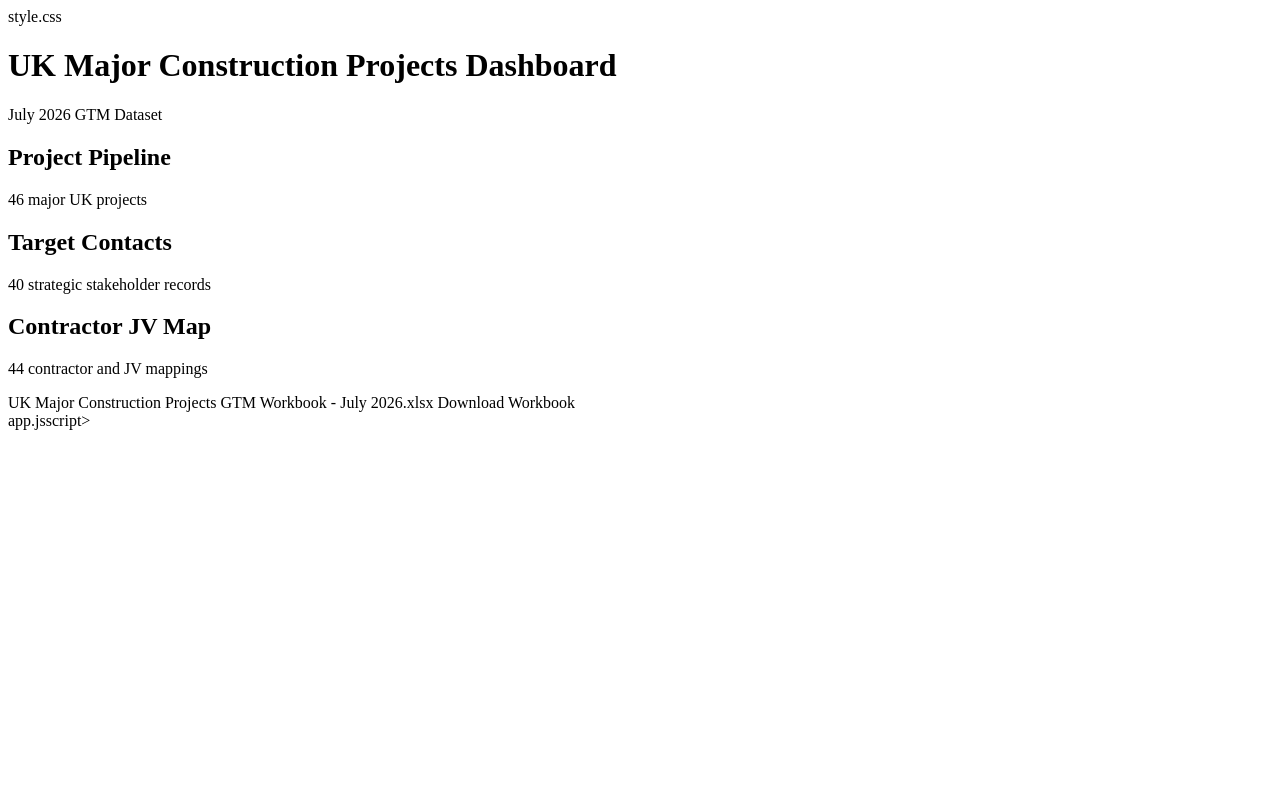
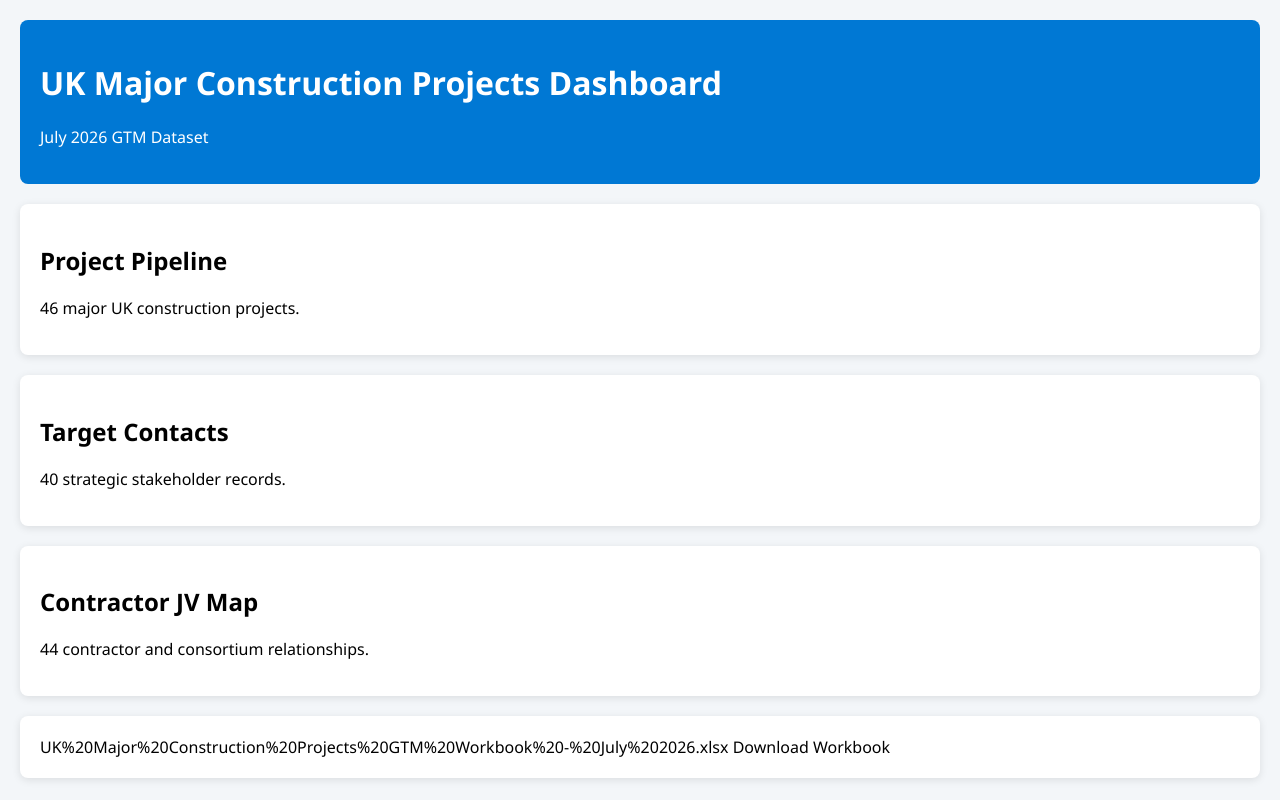
Before and after one commit to jonnomaxx-ing/gmt-asbuilt-2026, a plain HTML site: page index.html in a window 1280 px wide. Drawn offline with Linux system fonts and the light colour scheme.

Commit message:
Enhance index.html with styles and text updates
Added CSS styles for layout and improved text descriptions.

```diff
--- a/index.html
+++ b/index.html
@@ -2,7 +2,38 @@
 <html>
 <head>
     <title>UK Major Construction Projects Dashboard</title>
-    style.css
+    <style>
+        body {
+            font-family: Segoe UI, Arial, sans-serif;
+            background: #f3f6f9;
+            margin: 0;
+            padding: 20px;
+        }
+
+        .header {
+            background: #0078d4;
+            color: white;
+            padding: 20px;
+            border-radius: 8px;
+        }
+
+        .card {
+            background: white;
+            margin-top: 20px;
+            padding: 20px;
+            border-radius: 8px;
+            box-shadow: 0 2px 8px rgba(0,0,0,0.1);
+        }
+
+        .button {
+            display: inline-block;
+            background: #0078d4;
+            color: white;
+            padding: 10px 15px;
+            text-decoration: none;
+            border-radius: 5px;
+        }
+    </style>
 </head>
 
 <body>
@@ -14,26 +45,24 @@
 
 <div class="card">
     <h2>Project Pipeline</h2>
-    <p>46 major UK projects</p>
+    <p>46 major UK construction projects.</p>
 </div>
 
 <div class="card">
     <h2>Target Contacts</h2>
-    <p>40 strategic stakeholder records</p>
+    <p>40 strategic stakeholder records.</p>
 </div>
 
 <div class="card">
     <h2>Contractor JV Map</h2>
-    <p>44 contractor and JV mappings</p>
+    <p>44 contractor and consortium relationships.</p>
 </div>
 
 <div class="card">
-    UK Major Construction Projects GTM Workbook - July 2026.xlsx
-       Download Workbook
+    UK%20Major%20Construction%20Projects%20GTM%20Workbook%20-%20July%202026.xlsx
+        Download Workbook
     </a>
 </div>
 
-app.jsscript>
-
 </body>
 </html>
```
